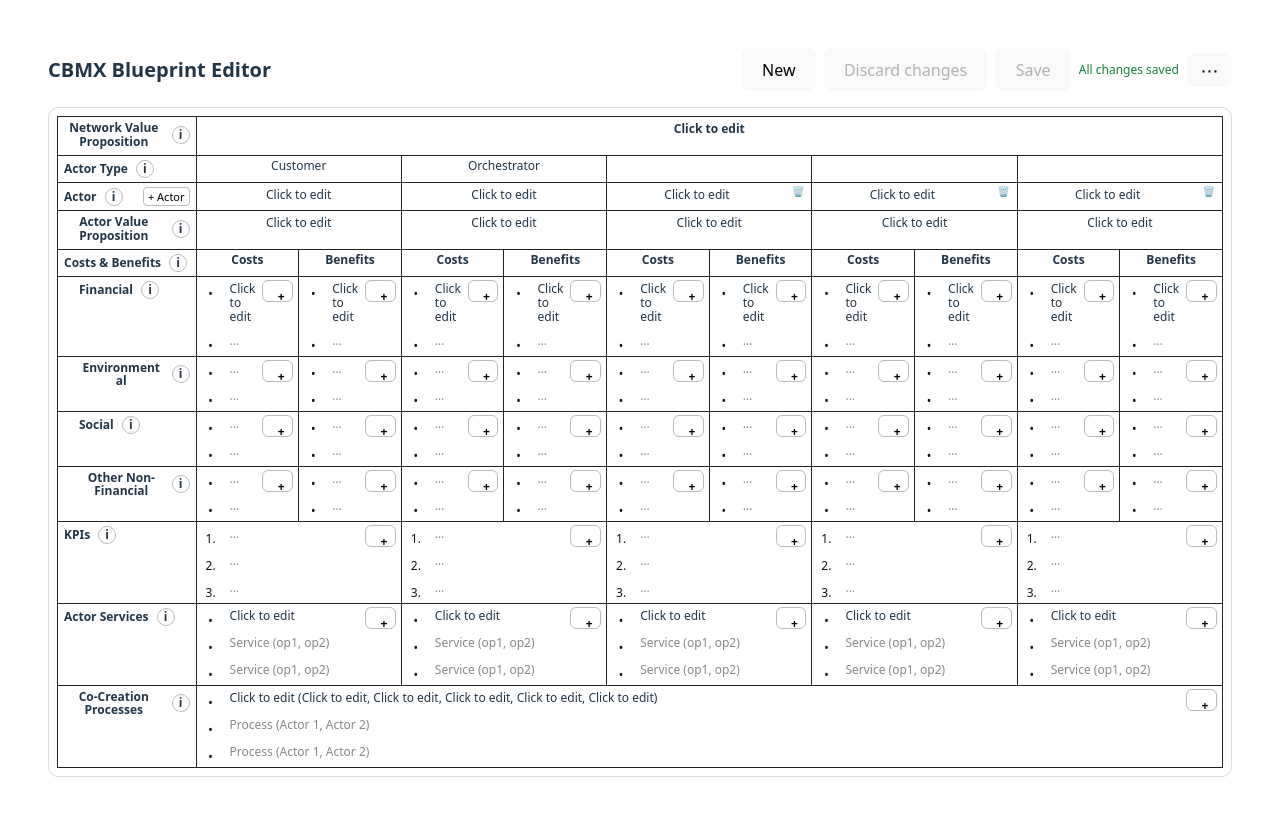
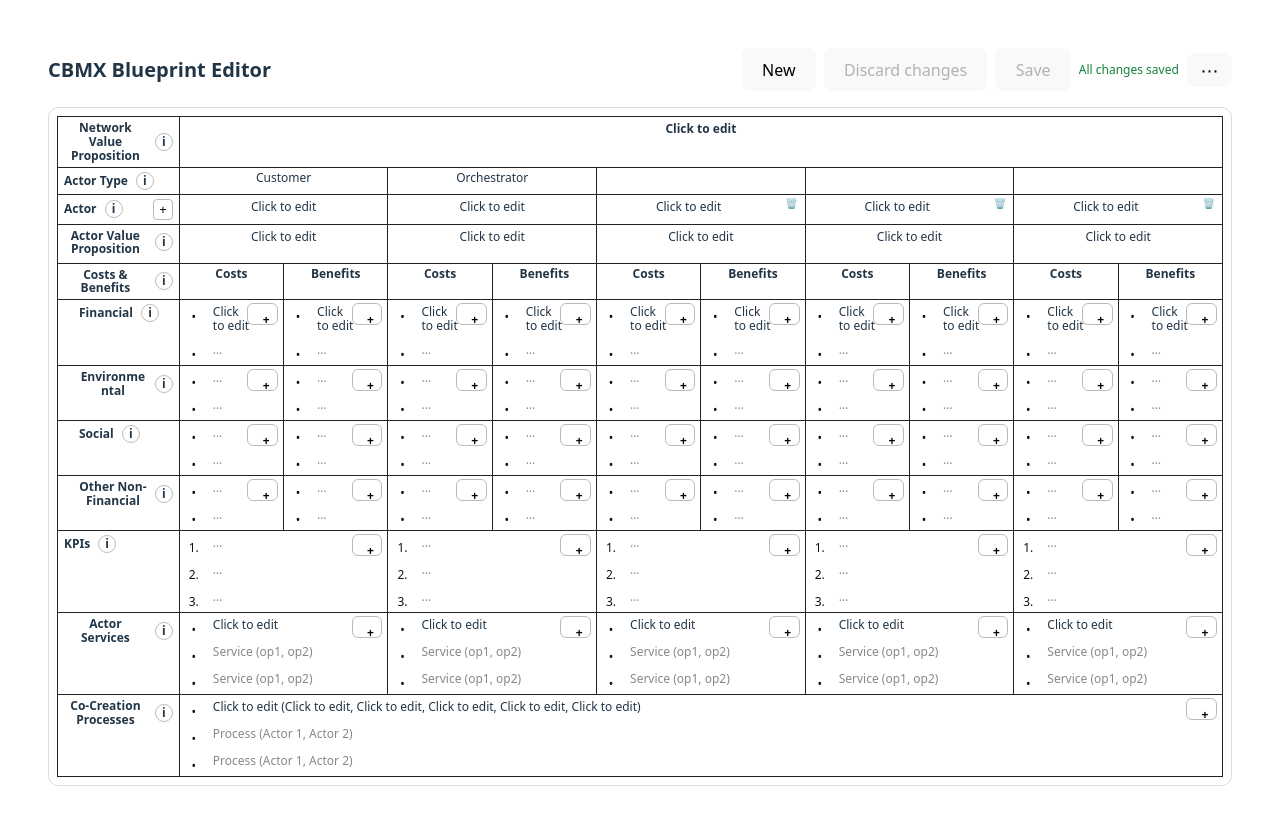
Before and after one commit to bbkaya/cbmx, a React (Vite) app: page / in a window 1280 px wide. Shown: the top 824 px of the page. Built offline with nearby package versions, Linux system fonts and the light colour scheme.

Commit message:
Update CBMXTable.tsx

```diff
--- a/src/components/cbmx/CBMXTable.tsx
+++ b/src/components/cbmx/CBMXTable.tsx
@@ -353,8 +353,8 @@ export default function CBMXTable({
                     disabled={actors.length >= 10}
                     title={actors.length >= 10 ? "Maximum 10 actors" : "Add actor"}
                     style={{
-                      fontSize: 11,
-                      padding: "1px 4px",
+                      fontSize: 13,
+                      padding: "2px 5px",
                       border: "1px solid #bbb",
                       borderRadius: 4,
                       cursor: actors.length >= 10 ? "not-allowed" : "pointer",
@@ -364,7 +364,7 @@ export default function CBMXTable({
                       flex: "0 0 auto",
                     }}
                   >
-                     + Actor
+                      +
                   </button>
                 ) : null}
               </div>
```
